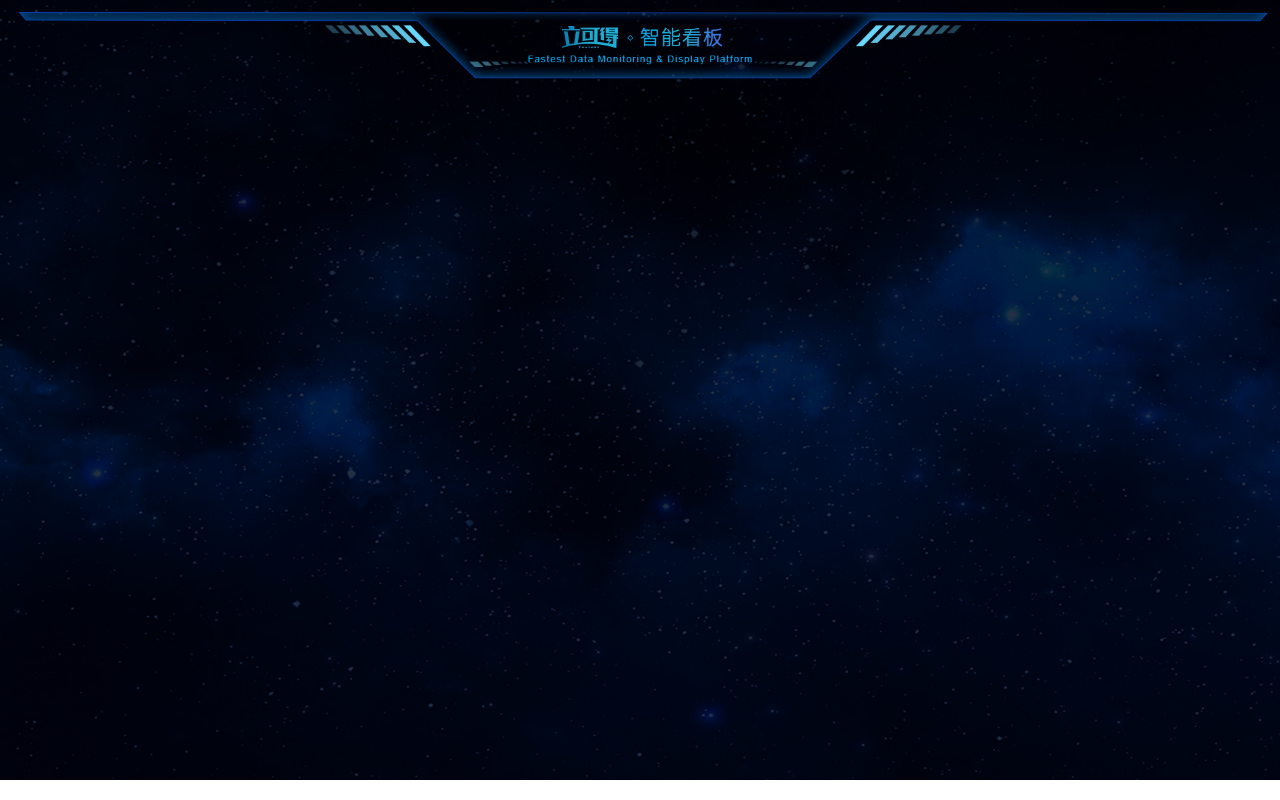
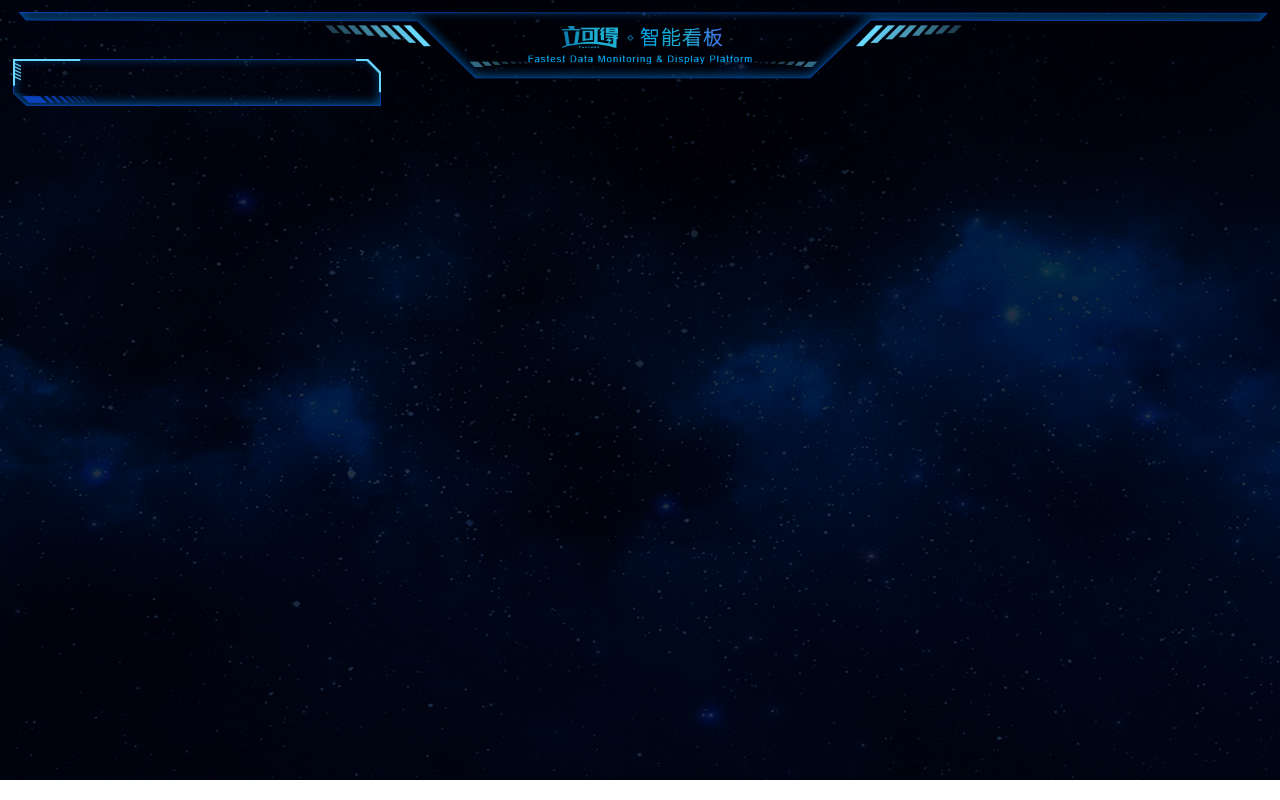
Before and after one commit to saipengxin/echarts_project, a plain HTML site: page index.html in a window 1280 px wide. Drawn offline with Linux system fonts and the light colour scheme.

Commit message:
公共样式制作

```diff
--- a/css/index.css
+++ b/css/index.css
@@ -40,9 +40,26 @@
 }
 
 .viewport {
+    display: flex;
     min-width: 1024px;
     max-width: 1920px;
     margin: 0 auto;
+    padding: 1.1rem 0.25rem 0;
     background: url(../images/logo.png) no-repeat 0 0 / contain;
     min-height: 780px;
 }
+
+.viewport .column {
+    flex: 3;
+  }
+  .viewport .column:nth-child(2) {
+    flex: 4;
+    margin: 0.4rem 0.25rem 0;
+  }
+
+  .panel {
+    border: 15px solid transparent;
+    border-width: 0.6375rem 0.475rem 0.25rem 1.65rem;
+    border-image-source: url(../images/border.png);
+    border-image-slice: 51 38 20 132;
+  }
--- a/index.html
+++ b/index.html
@@ -12,6 +12,12 @@
     <script src="js/jquery.min.js"></script>
 </head>
 <body>
-    <div class="viewport"></div>
+    <div class="viewport">
+        <div class="column">
+            <div class="panel"></div>
+        </div>
+        <div class="column"></div>
+        <div class="column"></div>
+    </div>
 </body>
 </html>
```
